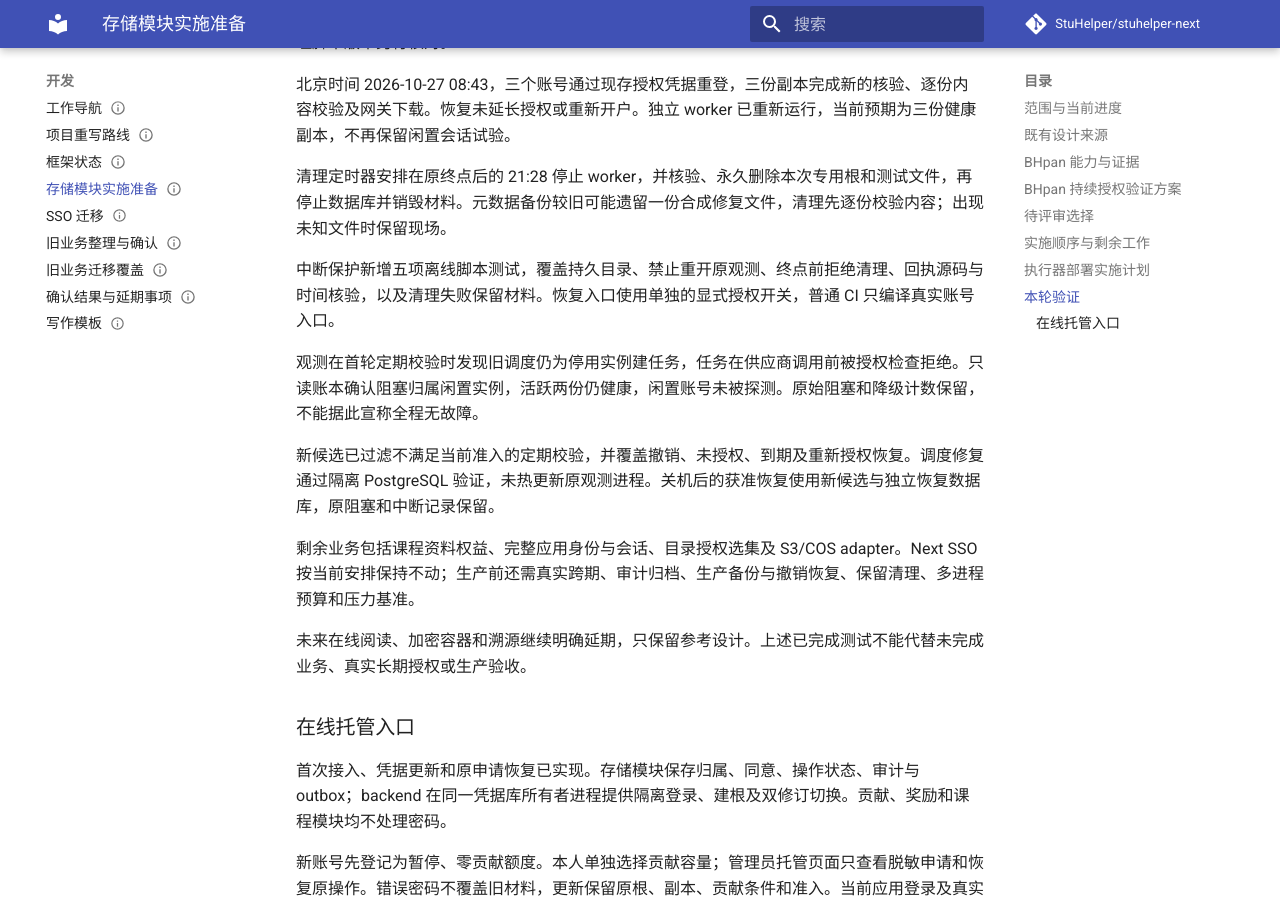
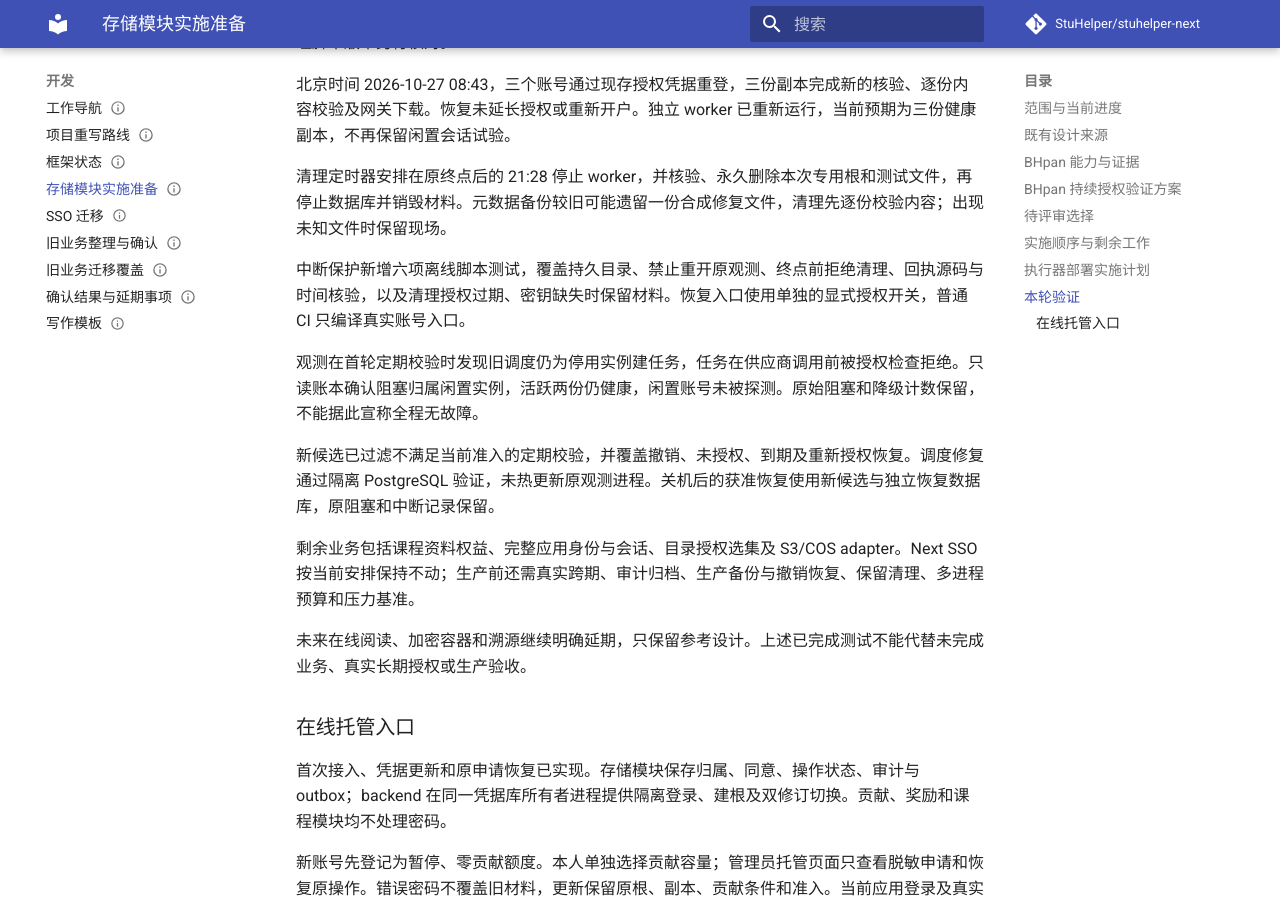
Before and after one commit to StuHelper/stuhelper-next, an MkDocs documentation site: the page built from docs/development/storage-module.md, in a window 1280 px wide and 900 px high, scrolled down 9497 px. Built offline with MkDocs 1.6.1 and Material for MkDocs 9.7.7, drawn with Linux system fonts in a browser that asks for light colours; comment, search, counter and statistics services are not loaded.

Commit message:
docs(storage): pin guarded cleanup implementation

```diff
--- a/docs/development/storage-module.md
+++ b/docs/development/storage-module.md
@@ -205,7 +205,7 @@
 
 清理定时器安排在原终点后的 21:28 停止 worker，并核验、永久删除本次专用根和测试文件，再停止数据库并销毁材料。元数据备份较旧可能遗留一份合成修复文件，清理先逐份校验内容；出现未知文件时保留现场。
 
-中断保护新增五项离线脚本测试，覆盖持久目录、禁止重开原观测、终点前拒绝清理、回执源码与时间核验，以及清理失败保留材料。恢复入口使用单独的显式授权开关，普通 CI 只编译真实账号入口。
+中断保护新增六项离线脚本测试，覆盖持久目录、禁止重开原观测、终点前拒绝清理、回执源码与时间核验，以及清理授权过期、密钥缺失时保留材料。恢复入口使用单独的显式授权开关，普通 CI 只编译真实账号入口。
 
 观测在首轮定期校验时发现旧调度仍为停用实例建任务，任务在供应商调用前被授权检查拒绝。只读账本确认阻塞归属闲置实例，活跃两份仍健康，闲置账号未被探测。原始阻塞和降级计数保留，不能据此宣称全程无故障。
 
--- a/workspace.lock.json
+++ b/workspace.lock.json
@@ -53,7 +53,7 @@
     },
     "backend": {
       "repository": "https://github.com/StuHelper/stuhelper-backend.git",
-      "revision": "f46c5f9727adb5cdd959a41d6ad8e60fd052bee0",
+      "revision": "9e24f81dd238bb47dd5c2d5166bf921f0d49b0a2",
       "dirty": false
     },
     "tooling": {
```
